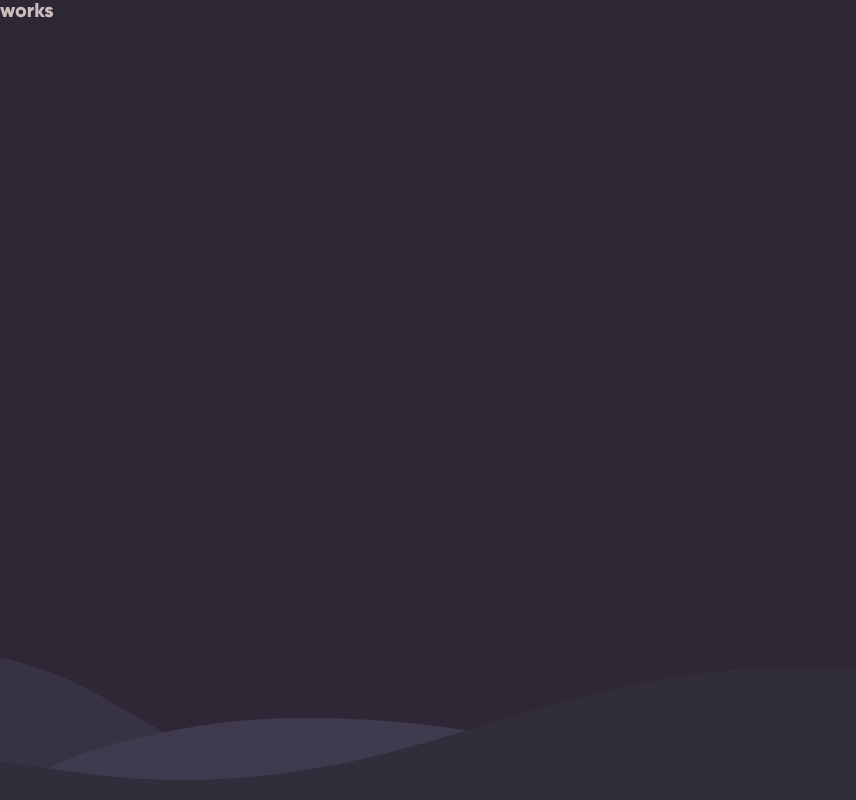
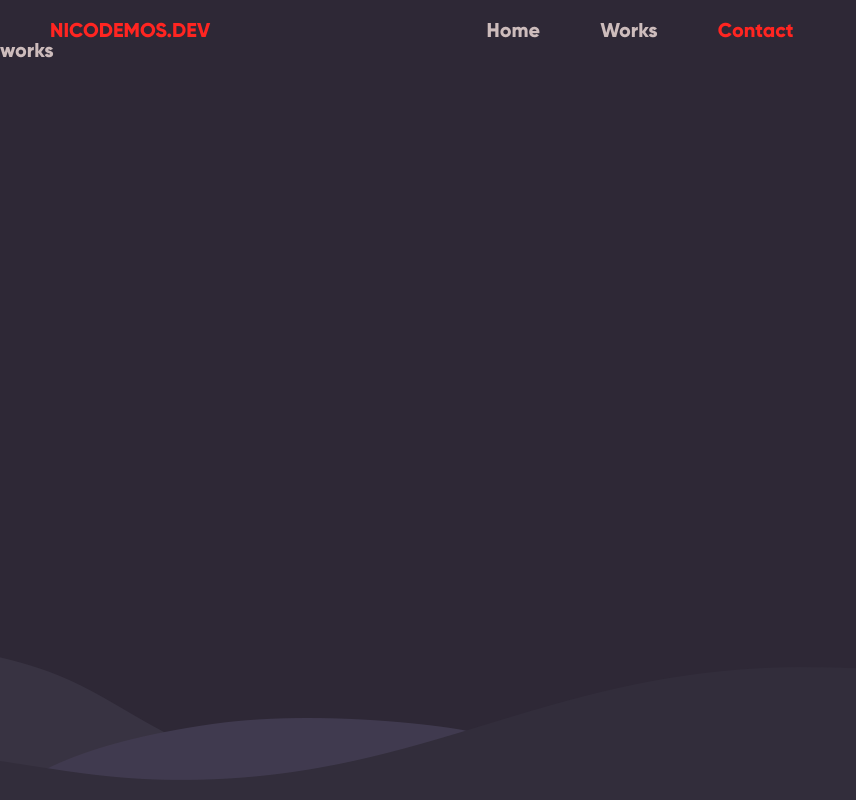
Before and after one commit to Nicodemos234/nicodemos.dev, a Next.js app: page /contact in a window 1280 px wide. Shown: the whole page, without its empty margins (0-856 px from the left). Built offline with nearby package versions, Linux system fonts and the light colour scheme.

Commit message:
adding header

```diff
--- a/pages/contact.js
+++ b/pages/contact.js
@@ -1,8 +1,10 @@
-// import Header from '../components/header'
+import dynamic from "next/dynamic";
+
+const Header = dynamic(import("../components/Header"));
 
 function Contact() {
     return <div>
-        {/* <Header /> */}
+        <Header />
         works
     </div>
 }
--- a/pages/index.js
+++ b/pages/index.js
@@ -1,4 +1,3 @@
-// import Header from '../components/header'
 import dynamic from "next/dynamic";
 
 const Header = dynamic(import("../components/Header"));
--- a/pages/works.js
+++ b/pages/works.js
@@ -1,8 +1,10 @@
-// import Header from '../components/header'
+import dynamic from "next/dynamic";
+
+const Header = dynamic(import("../components/Header"));
 
 function Works() {
     return <div>
-        {/* <Header /> */}
+        <Header />
         works
     </div>
 }
```
